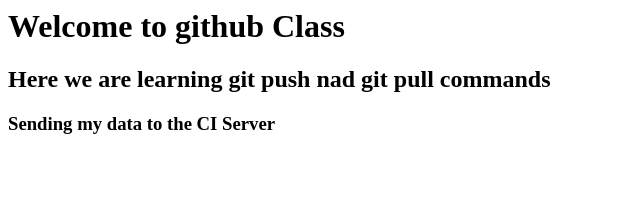
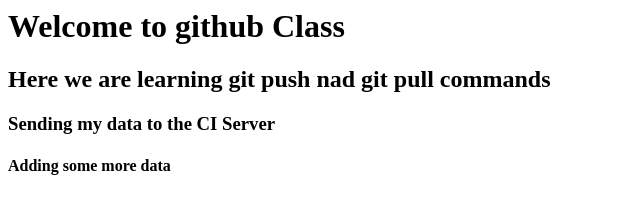
Before and after one commit to brahmaiahcheerla01/myRepo, a plain HTML site: page index.html in a window 1280 px wide. Shown: the whole page, without its empty margins (0-640 px from the left). Drawn offline with Linux system fonts and the light colour scheme.

Commit message:
Update index.html

```diff
--- a/index.html
+++ b/index.html
@@ -1,3 +1,4 @@
 <h1>Welcome to github Class</h1>
 <h2>Here we are learning git push nad git pull commands</h2>
 <h3>Sending my data to the CI Server</h3>
+<h4>Adding some more data</h4>
```
